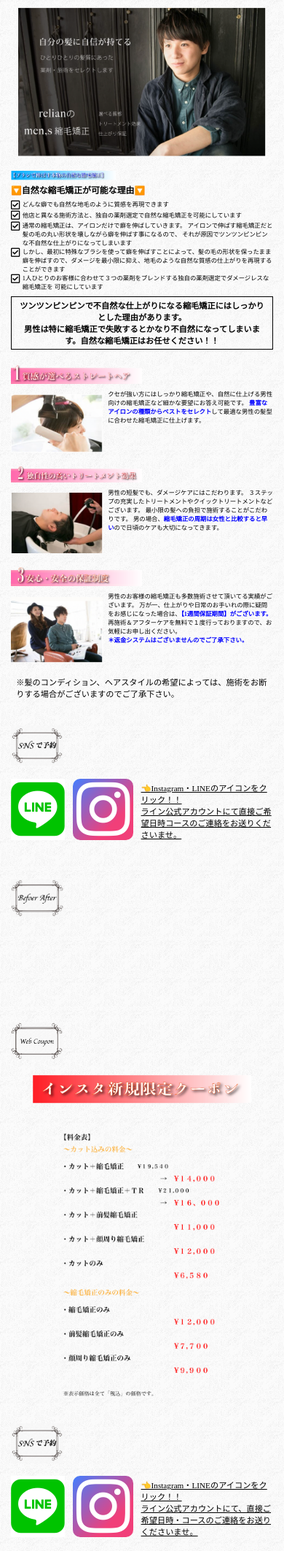
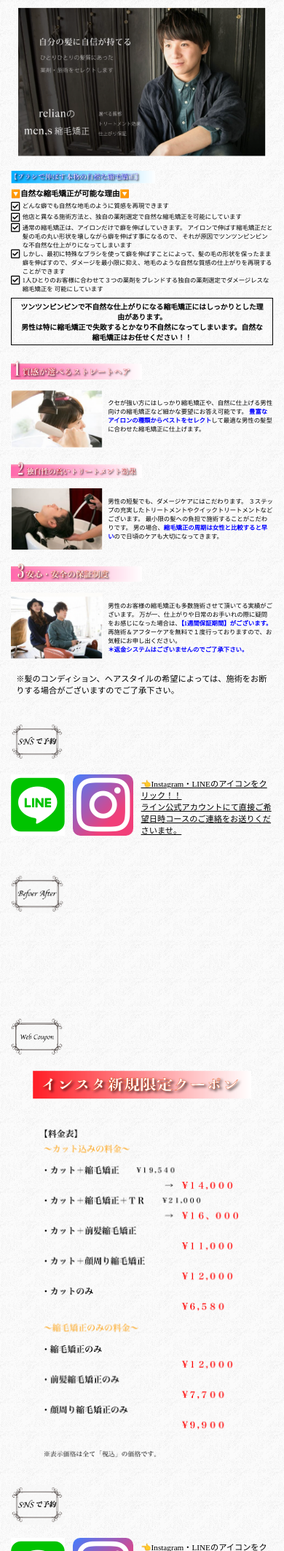
Before and after one commit to manabu-creater/yamaki-hair, a PHP site: page / in a window 390 px wide. Shown: the part 62-2187 px from the top of the page at 73% size. Run offline with PHP 8.4, Linux system fonts and the light colour scheme.

Commit message:
レスポンシブ調整3

```diff
--- a/index.css
+++ b/index.css
@@ -327,12 +327,16 @@ header {
     margin: 0 auto;
   }
 
+  .ex-title {
+    width: 55%;
+  }
+
   .content h4 {
-    font-size: 85%;
+    font-size: 75%;
   }
 
   .content h3 {
-    font-size: 80%;
+    font-size: 70%;
   }
 
   .titles {
@@ -353,12 +357,15 @@ header {
     flex-wrap: wrap;
     font-size: 60%;
     width: 350px;
-    margin-top: initial;
   }
 
   .coupon-price1 {
     width: 300px;
     height: 40px;
+  }
+
+  .coupon-price2 {
+    width: 75%;
   }
 
   .reserve p {
```
